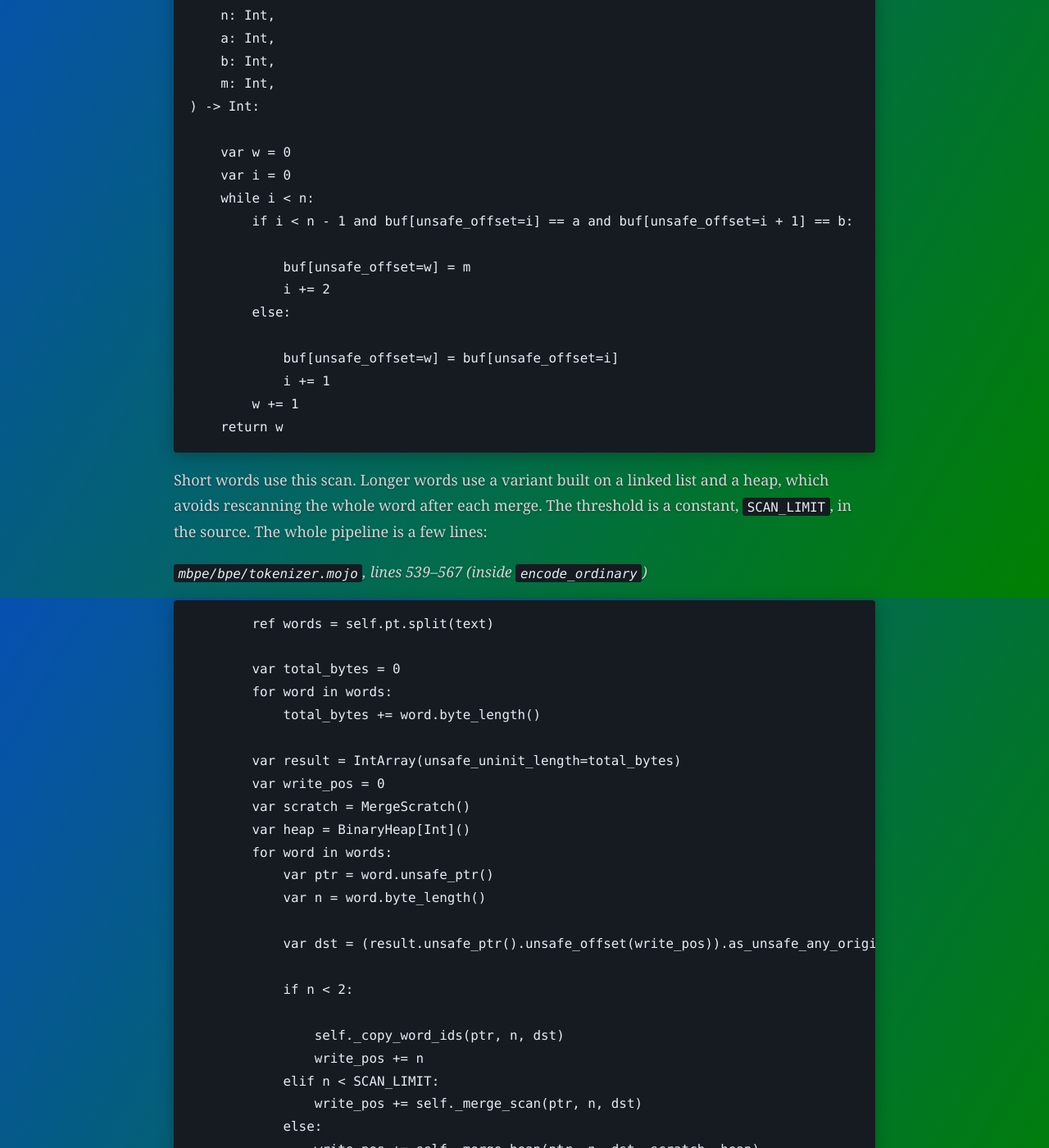
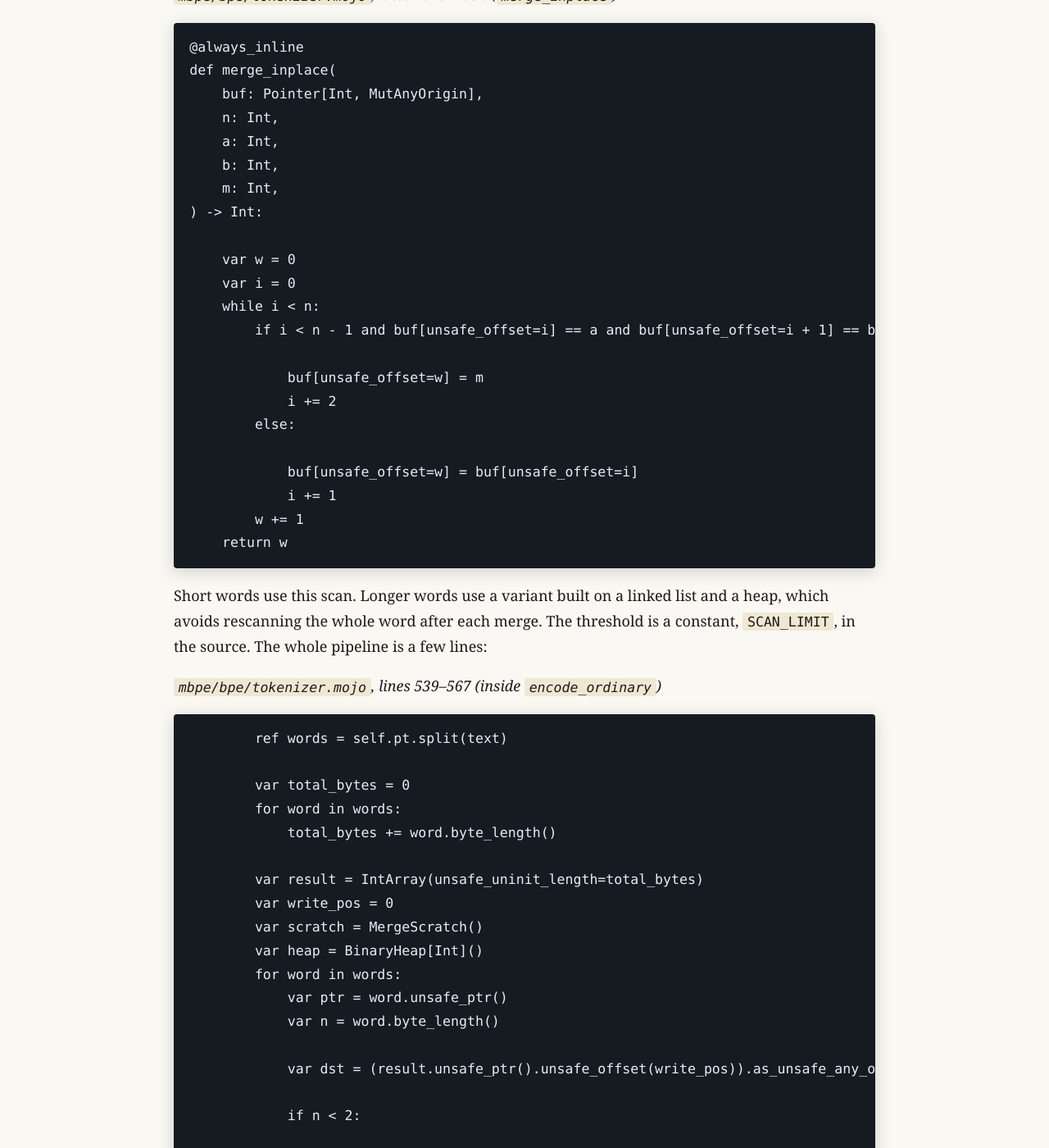
Before and after one commit to ratulb/tokens-to-transformers, a Jekyll site: the page built from _chapters/ch01.md, in a window 1280 px wide and 1400 px high, scrolled down 19071 px. Shown: the whole window at 82% size. Built offline with Jekyll 4.4.1, drawn with Linux system fonts in a browser that asks for light colours.

Commit message:
Switch to paper-light theme

```diff
--- a/assets/style.css
+++ b/assets/style.css
@@ -1,25 +1,25 @@
 /* Tokens to Transformers — a book, not a blog.
    Serif body, generous measure. No sidebars, no dates, no tags.
-   Color system ported from techcottage: greenish gradient backdrop, light
-   text with shadow, amber links, code on solid dark surfaces. */
+   Paper-light theme: warm paper page, dark ink, amber links,
+   code on solid dark surfaces. */
 
 :root {
-  --bg-gradient: linear-gradient(120deg, #0650b1, rgb(0, 128, 0));
-  --ink: #d4d4d8;
-  --muted: #d4d4d8;
-  --accent: #fbbf24;
-  --accent-hover: #ffffff;
-  --rule: rgba(255, 255, 255, 0.15);
+  --bg: #faf8f2;
+  --ink: #1c1a17;
+  --muted: #6b655c;
+  --accent: #b45309;
+  --accent-hover: #78350f;
+  --rule: rgba(28, 26, 23, 0.18);
   --box: transparent;
   --code: #161b22;
   --code-ink: #e6edf3;
+  --code-inline-bg: #f0e7d3;
 }
 
 * { box-sizing: border-box; }
 
 html, body {
-  background: var(--bg-gradient) !important;
-  background-attachment: fixed !important;
+  background: var(--bg);
   min-height: 100vh;
 }
 
@@ -28,9 +28,10 @@ body {
   color: var(--ink);
   font-family: "Iowan Old Style", Charter, Georgia, "Times New Roman", serif;
   font-size: 1.125rem;
-  line-height: 1.75;
-  text-shadow: 0 1px 3px rgba(0, 0, 0, 0.4);
+  line-height: 1.7;
 }
+
+p, li { text-wrap: pretty; }
 
 .wrap {
   max-width: 56rem;
@@ -88,14 +89,13 @@ a:hover { color: var(--accent-hover); }
   margin: 1rem 0 0.5rem;
   padding: 0.6rem 1.4rem;
   background: var(--accent);
-  color: #161b22;
+  color: #fffdf7;
   text-decoration: none;
   border-radius: 3px;
   font-size: 1.1rem;
   font-weight: 600;
-  text-shadow: none;
 }
-.cta:hover { color: #161b22; background: #ffffff; }
+.cta:hover { color: #fffdf7; background: var(--accent-hover); }
 
 /* Chapter list: the table of contents. */
 .chapter-list {
@@ -144,7 +144,7 @@ blockquote {
   border-left: 3px solid var(--accent);
   border-radius: 0 4px 4px 0;
   font-size: 1.02rem;
-  box-shadow: 0 4px 20px rgba(0, 0, 0, 0.25);
+  box-shadow: 0 4px 20px rgba(28, 26, 23, 0.12);
 }
 blockquote p { margin: 0.5rem 0; }
 blockquote ul, blockquote ol { margin: 0.5rem 0; padding-left: 1.3rem; }
@@ -153,7 +153,7 @@ blockquote ul, blockquote ol { margin: 0.5rem 0; padding-left: 1.3rem; }
 #markdown-toc {
   border: 1px solid var(--rule);
   background: var(--box);
-  box-shadow: 0 4px 20px rgba(0, 0, 0, 0.25);
+  box-shadow: 0 4px 20px rgba(28, 26, 23, 0.12);
   padding: 1rem 1.2rem;
   font-size: 1rem;
   list-style: none;
@@ -169,15 +169,14 @@ blockquote ul, blockquote ol { margin: 0.5rem 0; padding-left: 1.3rem; }
 #markdown-toc a { text-decoration: none; color: var(--ink); }
 #markdown-toc a:hover { color: var(--accent); }
 
-/* Code: solid dark surfaces, never the gradient. */
+/* Code: inline tokens on a paper tint, blocks on solid dark surfaces. */
 code {
   font-family: ui-monospace, "SF Mono", Menlo, Consolas, monospace;
-  font-size: 0.88em;
-  background: var(--code);
-  color: var(--code-ink);
+  font-size: 0.92em;
+  background: var(--code-inline-bg);
+  color: var(--ink);
   padding: 0.1em 0.35em;
   border-radius: 3px;
-  text-shadow: none;
 }
 pre {
   background: var(--code);
@@ -185,11 +184,10 @@ pre {
   padding: 1rem 1.2rem;
   overflow-x: auto;
   border-radius: 4px;
-  line-height: 1.55;
-  box-shadow: 0 4px 20px rgba(0, 0, 0, 0.25);
-  text-shadow: none;
+  line-height: 1.6;
+  box-shadow: 0 4px 20px rgba(28, 26, 23, 0.18);
 }
-pre code { background: none; padding: 0; }
+pre code { background: none; color: var(--code-ink); padding: 0; }
 
 /* Tables */
 table {
@@ -225,7 +223,7 @@ thead th { border-top: 2px solid var(--ink); border-bottom: 2px solid var(--ink)
   text-decoration: none;
   color: var(--ink);
   height: 100%;
-  box-shadow: 0 4px 20px rgba(0, 0, 0, 0.25);
+  box-shadow: 0 4px 20px rgba(28, 26, 23, 0.12);
 }
 .prev-next a:hover { border-color: var(--accent); }
 .prev-next span span, .prev-next a span {
```
